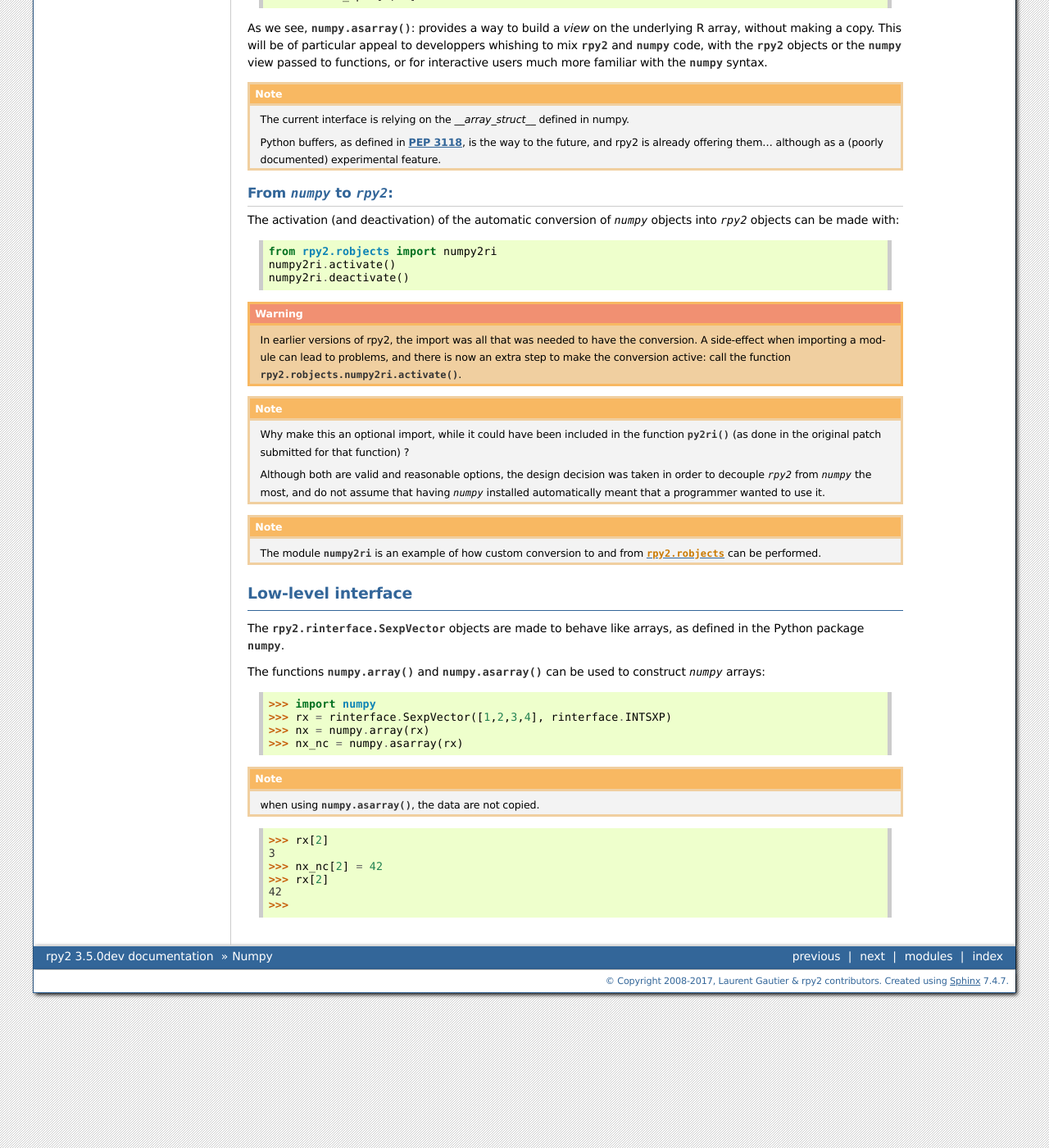
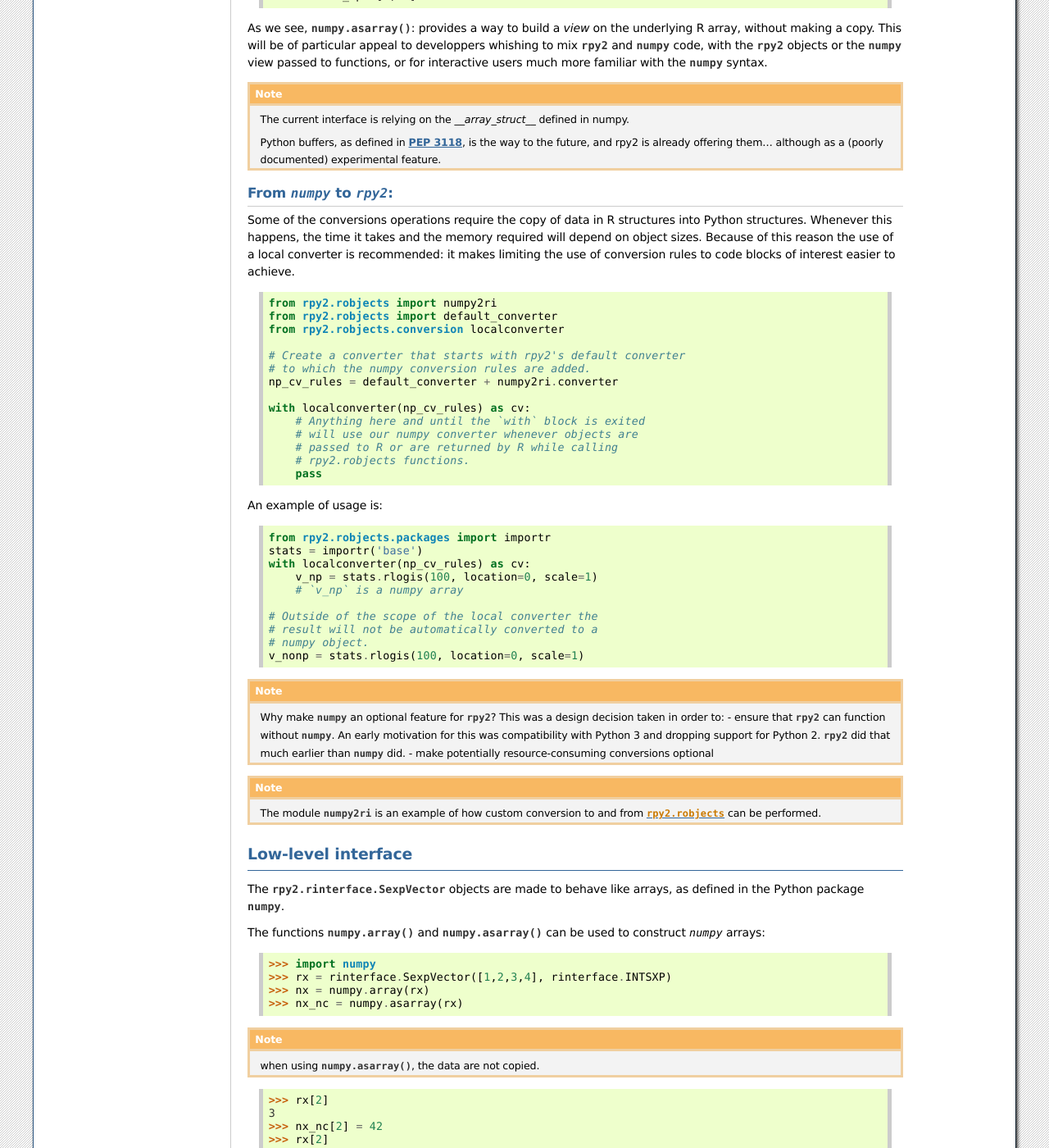
Before and after one commit to rpy2/rpy2, a Sphinx documentation site: the page built from doc/numpy.rst, in a window 1280 px wide and 1400 px high, scrolled down 1290 px. Shown: the whole window at 82% size. Built offline with Sphinx 7.4.7, drawn with Linux system fonts in a browser that asks for light colours; pages that are not in the unit, such as notebooks, are missing from menus.

Commit message:
Remove advice to use deprecated activation of numpy conversion.
(see issue #834)

```diff
--- a/doc/numpy.rst
+++ b/doc/numpy.rst
@@ -99,32 +99,52 @@ functions, or for interactive users much more familiar with the :mod:`numpy` syn
 From `numpy` to `rpy2`:
 ^^^^^^^^^^^^^^^^^^^^^^^
 
-The activation (and deactivation) of the automatic conversion
-of `numpy` objects into `rpy2` objects can be made with:
+Some of the conversions operations require the copy of data in R structures
+into Python structures. Whenever this happens, the time it takes and the
+memory required will depend on object sizes. Because of this reason the
+use of a local converter is recommended: it makes limiting the use
+of conversion rules to code blocks of interest easier to achieve.
 
 .. code-block:: python
 
    from rpy2.robjects import numpy2ri
-   numpy2ri.activate()
-   numpy2ri.deactivate()
+   from rpy2.robjects import default_converter
+   from rpy2.robjects.conversion localconverter
 
-.. warning::
+   # Create a converter that starts with rpy2's default converter
+   # to which the numpy conversion rules are added.
+   np_cv_rules = default_converter + numpy2ri.converter
 
-   In earlier versions of rpy2, the import was all that was needed to
-   have the conversion. A side-effect when importing a module can
-   lead to problems, and there is now an extra step to make the
-   conversion active: call the function :func:`rpy2.robjects.numpy2ri.activate`.
+   with localconverter(np_cv_rules) as cv:
+       # Anything here and until the `with` block is exited
+       # will use our numpy converter whenever objects are
+       # passed to R or are returned by R while calling
+       # rpy2.robjects functions.
+       pass
+
+An example of usage is:
+
+.. code-block:: python
+
+   from rpy2.robjects.packages import importr
+   stats = importr('base')
+   with localconverter(np_cv_rules) as cv:
+       v_np = stats.rlogis(100, location=0, scale=1)
+       # `v_np` is a numpy array
+
+   # Outside of the scope of the local converter the
+   # result will not be automatically converted to a
+   # numpy object.
+   v_nonp = stats.rlogis(100, location=0, scale=1)
 
 .. note::
 
-   Why make this an optional import, while it could have been included
-   in the function :func:`py2ri` (as done in the original patch
-   submitted for that function) ?
-
-   Although both are valid and reasonable options, the design decision
-   was taken in order to decouple `rpy2` from `numpy` the most, and
-   do not assume that having `numpy` installed automatically
-   meant that a programmer wanted to use it.
+   Why make :mod:`numpy` an optional feature for :mod:`rpy2`?
+   This was a design decision taken in order to:
+   - ensure that :mod:`rpy2` can function without :mod:`numpy`. An early motivation for
+   this was compatibility with Python 3 and dropping support for Python 2.
+   :mod:`rpy2` did that much earlier than :mod:`numpy` did.
+   - make potentially resource-consuming conversions optional
 
 .. note::
 
```
